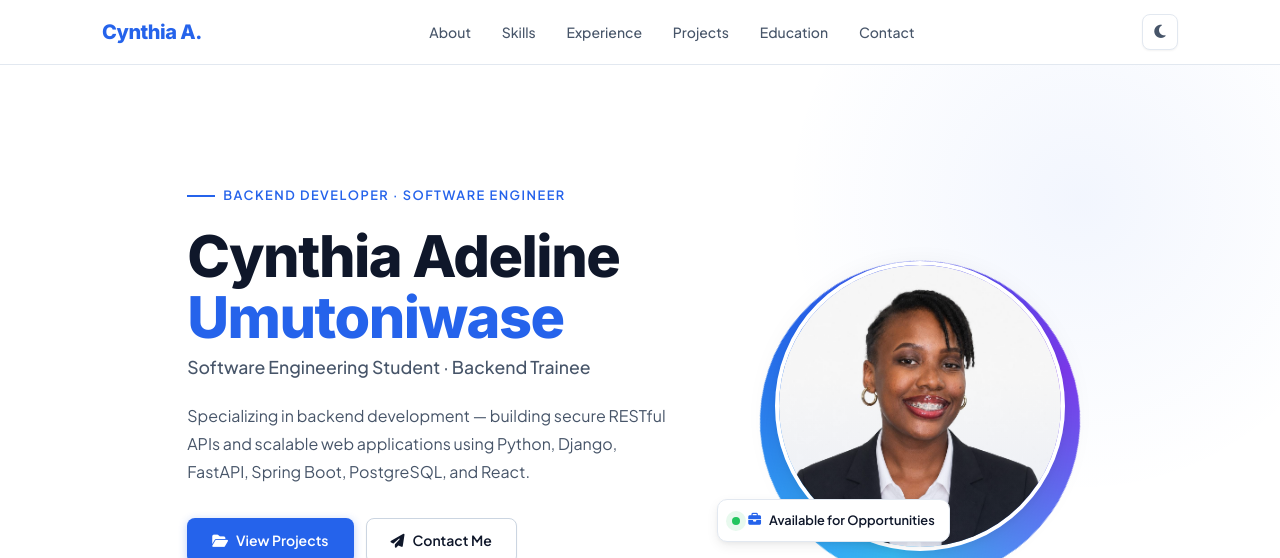
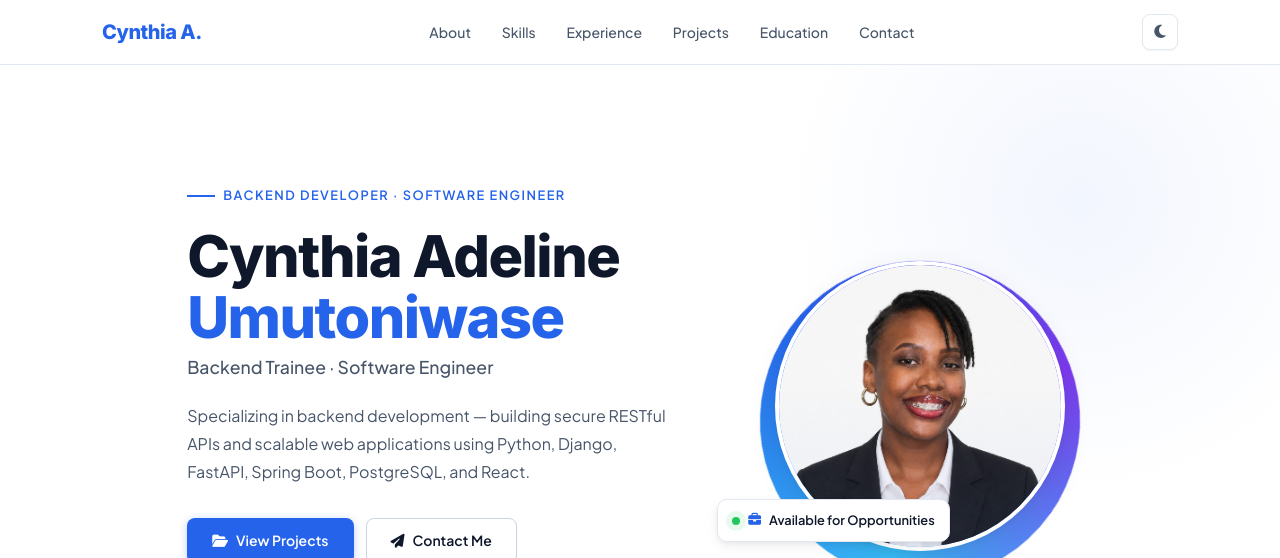
Before and after one commit to CynthiaAdeline/Portifolio, a plain HTML site: page index.html in a window 1280 px wide. Shown: the top 558 px of the page. Drawn offline with Linux system fonts and the light colour scheme.

Commit message:
Remove Software Engineering Student from hero

```diff
--- a/index.html
+++ b/index.html
@@ -45,7 +45,7 @@
         Cynthia Adeline<br/>
         <span class="last">Umutoniwase</span>
       </h1>
-      <p class="hero-role">Software Engineering Student · Backend Trainee</p>
+      <p class="hero-role">Backend Trainee · Software Engineer</p>
       <p class="hero-desc">
         Specializing in backend development — building secure RESTful APIs and scalable web applications
         using Python, Django, FastAPI, Spring Boot, PostgreSQL, and React.
```
